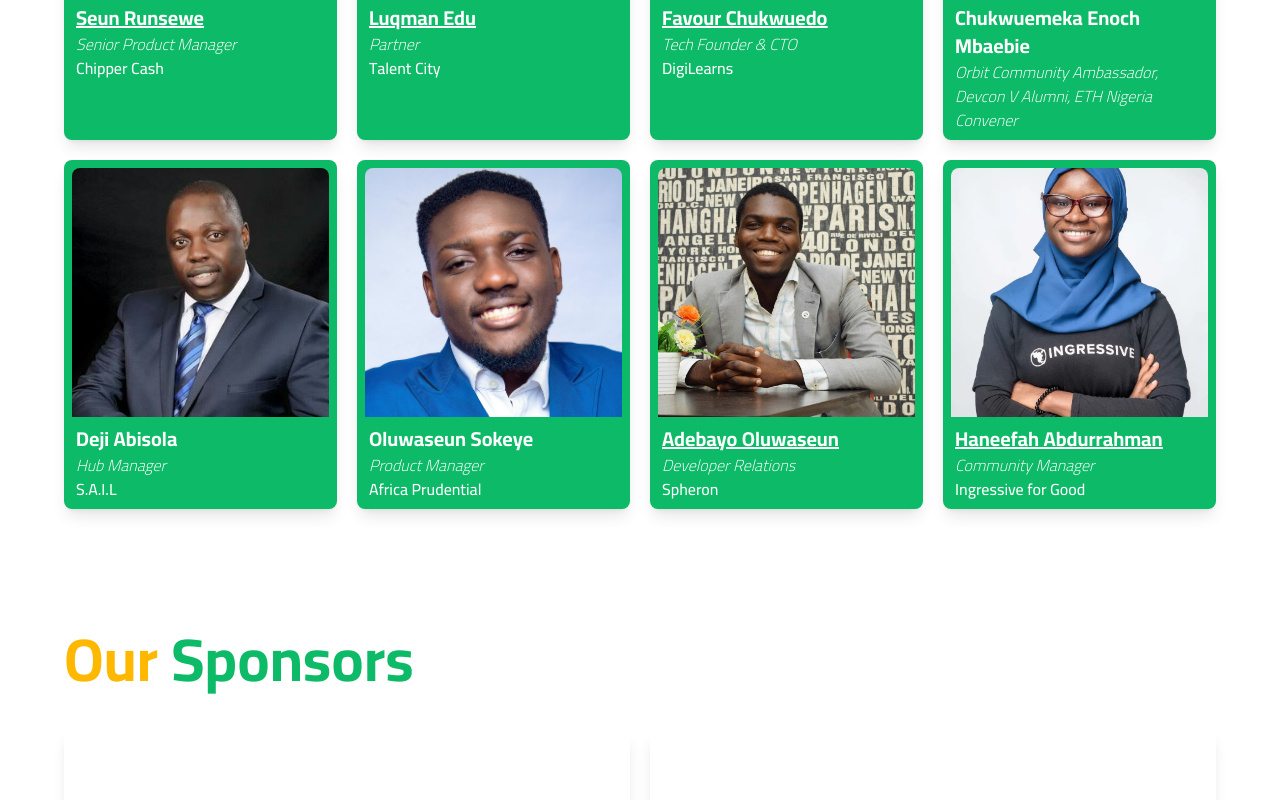
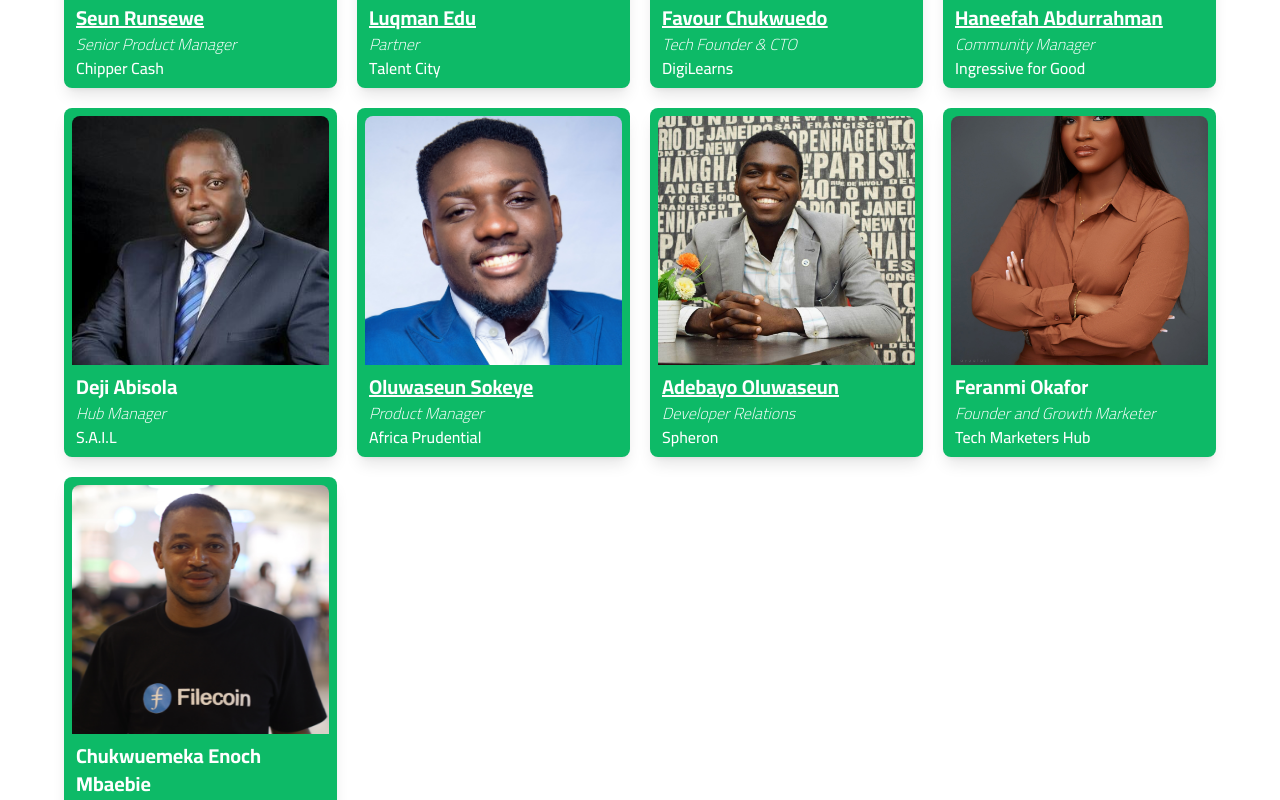
Before and after one commit to GenZtechies/gzt-hackfest, a Next.js app: page / in a window 1280 px wide. Shown: the part 4420-5220 px from the top of the page. Built offline with nearby package versions, Linux system fonts and the light colour scheme.

Commit message:
chore: speakers update

```diff
--- a/data/speakers.ts
+++ b/data/speakers.ts
@@ -56,12 +56,12 @@ const speakers: any[] = [
         reference_link: "https://twitter.com/SenseiFavour" // Can be Twitter | Linkedin | Github | Website
     },
     {
-        fullname: "Chukwuemeka Enoch Mbaebie",
-        role_title: "Orbit Community Ambassador, Devcon V Alumni, ETH Nigeria Convener",
-        type: "judge", // Can be speaker | judge
-        company: "",
-        image: "/assets/misc/people/chukwuemeka-enoch.jpg",
-        reference_link: "" // Can be Twitter | Linkedin | Github | Website
+        fullname: "Haneefah Abdurrahman",
+        role_title: "Community Manager",
+        type: "Speaker", // Can be speaker | judge
+        company: "Ingressive for Good",
+        image: "/assets/misc/people/haneefah-abdurrahman.jpg",
+        reference_link: "https://www.linkedin.com/in/haneefah-abdurrahman-lekki/" // Can be Twitter | Linkedin | Github | Website
     },
     {
         fullname: "Deji Abisola",
@@ -77,7 +77,7 @@ const speakers: any[] = [
         type: "speaker", // Can be speaker | judge
         company: "Africa Prudential",
         image: "/assets/misc/people/seun-sokeye.jpeg",
-        reference_link: "" // Can be Twitter | Linkedin | Github | Website
+        reference_link: "http://www.linkedin.com/in/oluwaseun-sokeye" // Can be Twitter | Linkedin | Github | Website
     },
     {
         fullname: "Adebayo Oluwaseun",
@@ -88,13 +88,22 @@ const speakers: any[] = [
         reference_link: "https://www.linkedin.com/in/seunbayo/" // Can be Twitter | Linkedin | Github | Website
     },
     {
-        fullname: "Haneefah Abdurrahman",
-        role_title: "Community Manager",
-        type: "Speaker", // Can be speaker | judge
-        company: "Ingressive for Good",
-        image: "/assets/misc/people/haneefah-abdurrahman.jpg",
-        reference_link: "https://www.linkedin.com/in/haneefah-abdurrahman-lekki/" // Can be Twitter | Linkedin | Github | Website
+        fullname: "Feranmi Okafor",
+        role_title: "Founder and Growth Marketer",
+        type: "speaker", // Can be speaker | judge
+        company: "Tech Marketers Hub",
+        image: "/assets/misc/people/feranmi-okafor.jpeg",
+        reference_link: "" // Can be Twitter | Linkedin | Github | Website
     },
+    {
+        fullname: "Chukwuemeka Enoch Mbaebie",
+        role_title: "Orbit Community Ambassador, Devcon V Alumni, ETH Nigeria Convener",
+        type: "judge", // Can be speaker | judge
+        company: "",
+        image: "/assets/misc/people/chukwuemeka-enoch.jpg",
+        reference_link: "" // Can be Twitter | Linkedin | Github | Website
+    },
+
 ];
 
 export default speakers;
```
Also changed, not shown: public/assets/misc/people/feranmi-okafor.jpeg (added).
